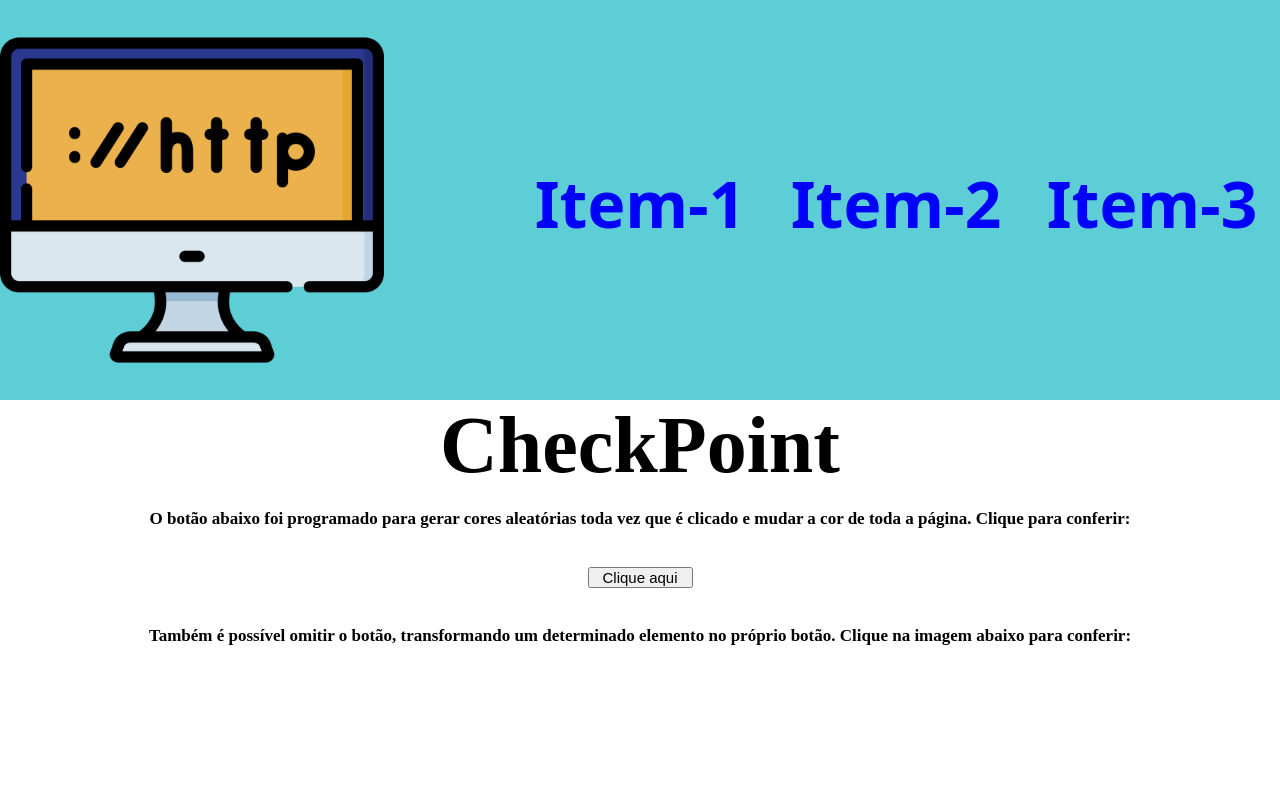
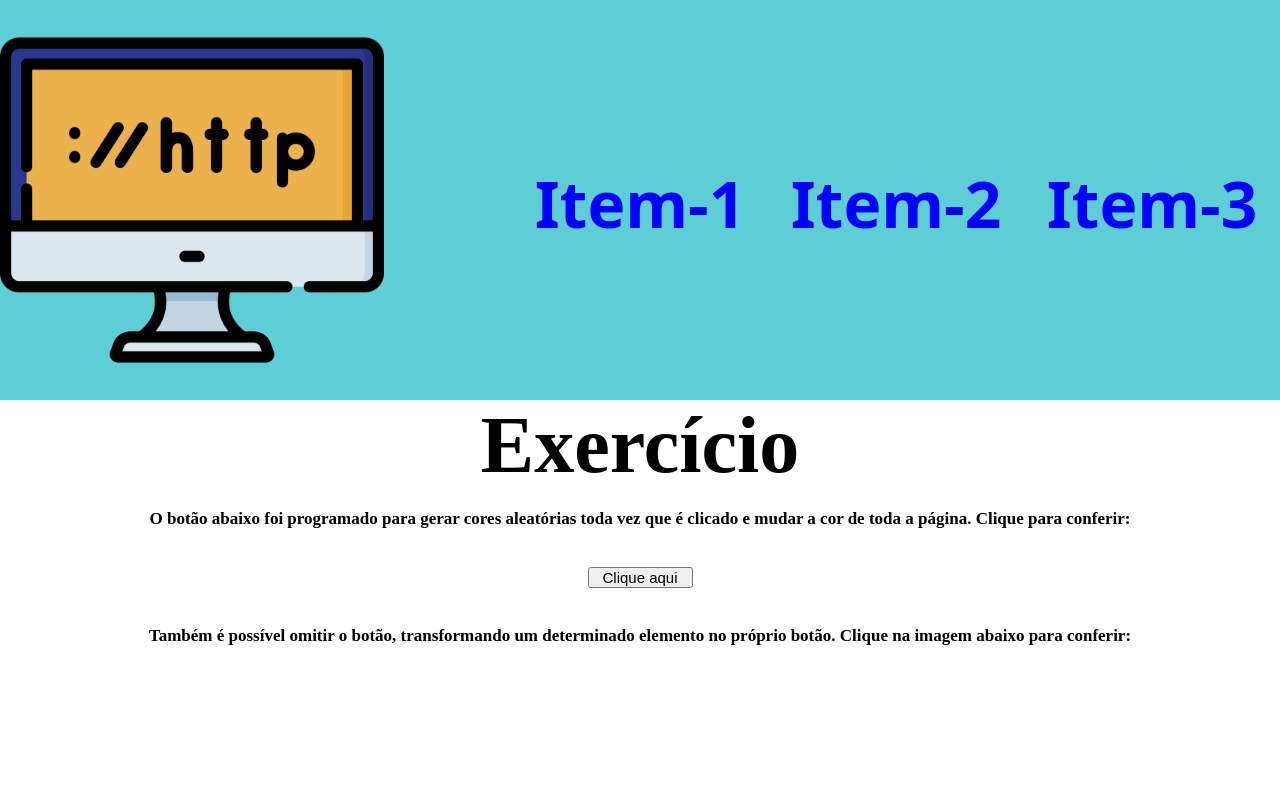
Before and after one commit to 1TDSPL-2023/rm552425, a plain HTML site: page exercicio-1.html in a window 1280 px wide. Shown: the top 792 px of the page. Drawn offline with Linux system fonts and the light colour scheme.

Commit message:
limpeza e organização do código

```diff
--- a/css/rodape.css
+++ b/css/rodape.css
@@ -4,7 +4,6 @@
     justify-content: center;
     align-items: center;
     background-color:rgb(190, 136, 240);
-
 }
 
 .rodape nav {
--- a/exercicio-1.html
+++ b/exercicio-1.html
@@ -4,7 +4,7 @@
         <meta charset="UTF-8">
         <meta http-equiv="X-UA-Compatible" content="IE=edge">
         <meta name="viewport" content="width=device-width, initial-scale=1.0">
-        <title>CheckPoint 3</title>
+        <title>Exercício</title>
         <link rel="stylesheet" href="./css/estilo.css">
         <script src="./js/exercicio-1.js" defer></script>
     </head>
@@ -20,7 +20,7 @@
         </header>
 
         <section>
-            <h2 class="tit-sec">CheckPoint</h1>
+            <h2 class="tit-sec">Exercício</h1>
             <br><b><p>O botão abaixo foi programado para gerar cores aleatórias toda vez que é clicado e mudar a cor de toda a página. Clique para conferir:</p></b>
             <br><button id="cor2" class="botao">Clique aqui</button>
 
@@ -38,7 +38,6 @@
 
         <footer id="cor3" class="rodape">
             <h3 class="tit-rod">Sua lista:</h3>
-
             <div>
                 <form action="/apelido" method="post">
                     <fieldset>
--- a/js/exercicio-1.js
+++ b/js/exercicio-1.js
@@ -43,7 +43,7 @@ function mensagem() {
     mensagemElement.innerHTML = "Isso acontece porque o atributo onclick chama a função ao ser clicado; Essa função utiliza um método que pega o elemento que possui determinado id e que será responsável por mostrar a mensagem na tela; Essa mensagem foi definida pela propriedade .innerHTML";
 }
 
-//Criação do botão que oculta um elemento HMTL
+//Para ocultar um elemento HMTL
 function desaparecer () {
     let esconderElement = document.getElementById("esconder");
     esconderElement.classList.add("ocultado");
```
Also changed, not shown: info.html (+0 -1 lines).
